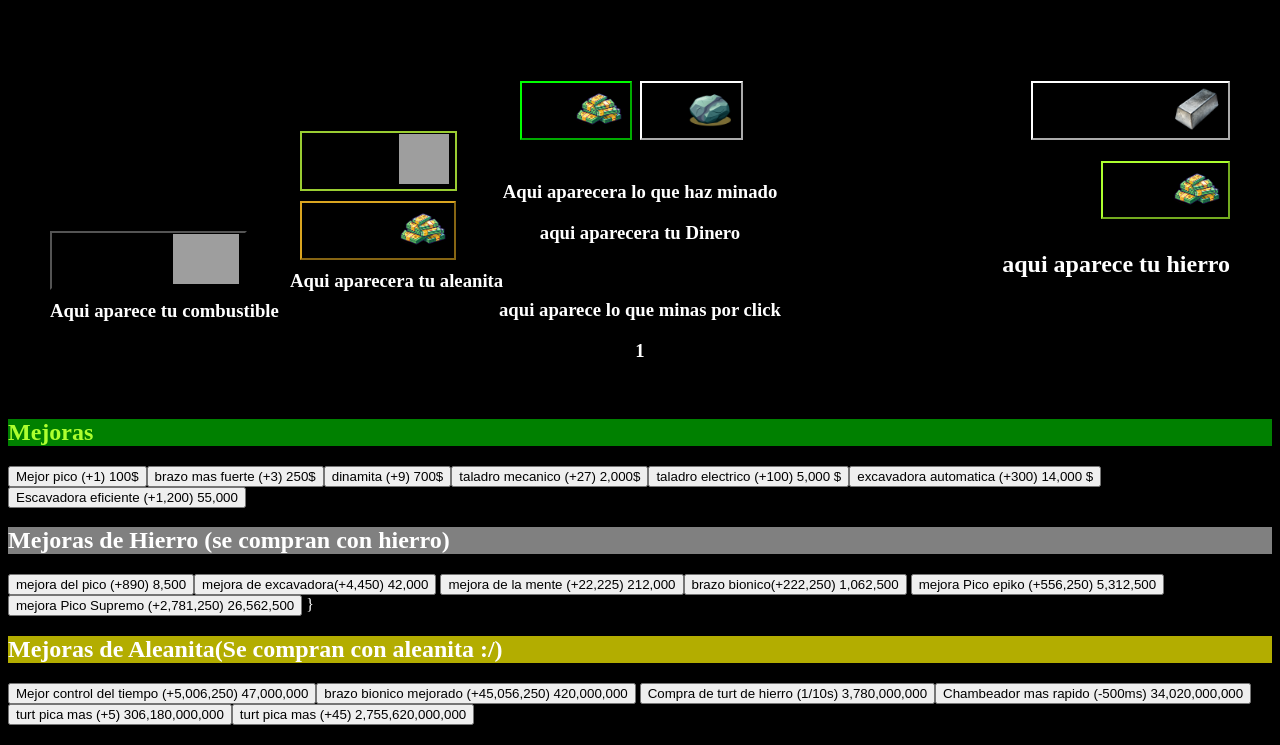
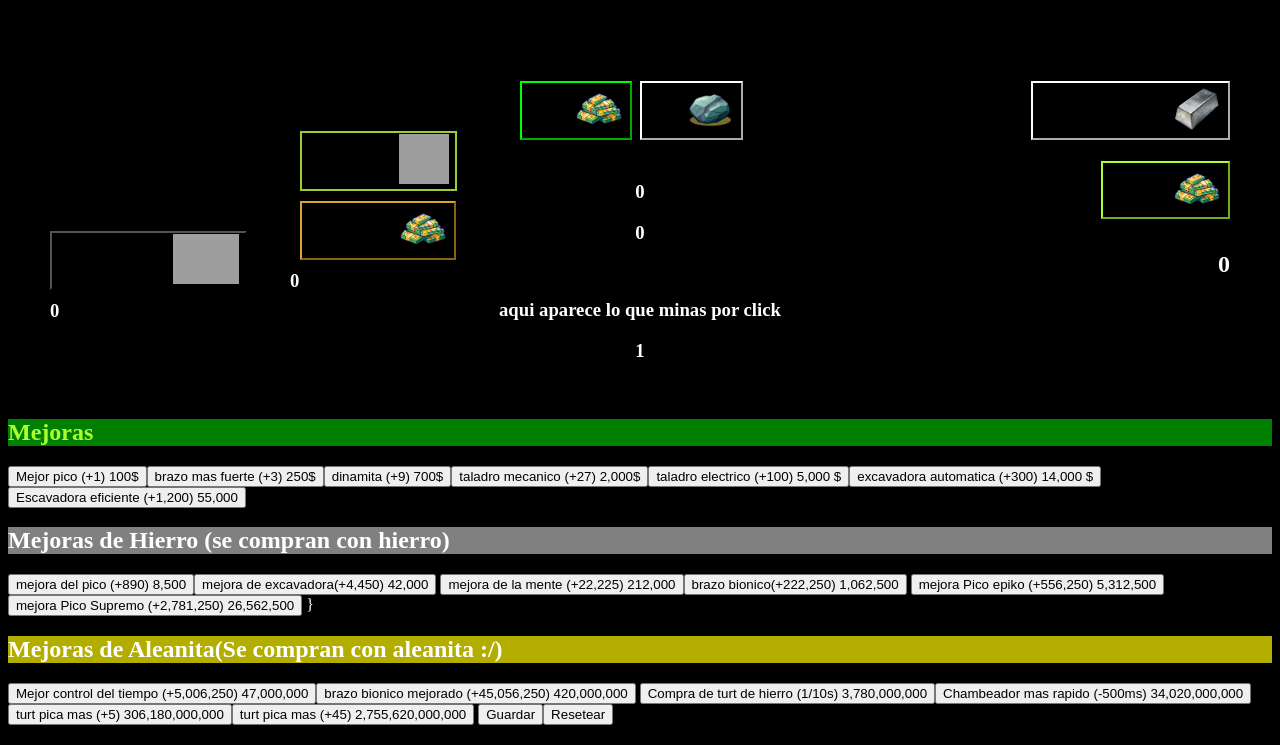
Before and after one commit to myweb1/minerocks, a plain HTML site: page index.html in a window 1280 px wide. Shown: the part 69-814 px from the top of the page. Drawn offline with Linux system fonts and the light colour scheme; grey boxes are pictures that could not be loaded; a web font is replaced by a local one.

Commit message:
upd 3.0,0 WIP

```diff
--- a/index.html
+++ b/index.html
@@ -41,6 +41,7 @@
         <button onclick="CreateInterval()" id="hierrchamba">Compra de turt de hierro (1/10s) 3,780,000,000</button><button onclick="msminos()" >Chambeador mas rapido (-500ms) 34,020,000,000</button>
         <button onclick="Turtpicmasun()" >turt pica mas (+5) 306,180,000,000 </button><button onclick="Turtpicmasdos()" >turt pica mas (+45) 2,755,620,000,000 </button>
         </span>
+        <span><button onclick="save()" >Guardar</button><button onclick="reset()">Resetear</button><h2 id="savres" ></h2></span>
         <script src="main.js" ></script>
     </body>
 </html>
--- a/main.js
+++ b/main.js
@@ -6,6 +6,36 @@ var coalgi = 0
 var aleanitecont = 0
 var trutpic = 1
 var milisecondss = 10000
+var alrturtpic = false
+var alrsaved = false
+
+alrsaved = localStorage.getItem("saved")
+
+    controcas =Number(localStorage.getItem("cantrocasvar"))||0
+    dinero = Number(localStorage.getItem("dinero"))||0;
+    conthierro = Number(localStorage.getItem("conthierro"))||0;
+    coalgi = Number(localStorage.getItem("combustible"))||0;
+    aleanitecont = Number(localStorage.getItem("aleanite"))||0;
+    document.getElementById("cantrocas").innerHTML = controcas
+    document.getElementById("miney").innerHTML = dinero
+    document.getElementById("hierruno").innerHTML = conthierro
+    document.getElementById("Coalcant").innerHTML = coalgi
+    document.getElementById("Aloyconter").innerHTML = aleanitecont
+    alrturtpic = localStorage.getItem("trutpictrufals");
+    if (localStorage.getItem("pico") > 1) {
+        document.getElementById("rocamina").innerHTML = localStorage.getItem("pico",pico);
+    }
+    if (localStorage.getItem("trutpictrufals") == true) {
+        trutpic = localStorage.getItem("trutpic",trutpic);
+        milisecondss = localStorage.getItem("milisecondss",milisecondss);
+        wow = window.setInterval(Chambahierr, milisecondss);
+        document.getElementById("hierrchamba").innerHTML = ""
+        document.getElementById("turt").innerHTML = "tu turt es"+trutpic+"/"+milisecondss
+
+    }
+
+
+
 function funcminar() {
     controcas += pico
     document.getElementById("cantrocas").innerHTML = controcas
@@ -163,6 +193,7 @@ function Createalloy() {
             document.getElementById("hierruno").innerHTML = conthierro
             document.getElementById("Coalcant").innerHTML = coalgi
             document.getElementById("Aloyconter").innerHTML = aleanitecont
+            alrturtpic = true
         }
     }
 
@@ -231,6 +262,30 @@ function Turtpicmasdos() {
     }
 }
 
+function save() {
+    alrsaved = true
+    localStorage.setItem("cantrocasvar",controcas);
+    localStorage.setItem("dinero",dinero);
+    localStorage.setItem("conthierro",conthierro);
+    localStorage.setItem("combustible",coalgi);
+    localStorage.setItem("aleanite",aleanitecont);
+    localStorage.setItem("trutpic",trutpic);
+    localStorage.setItem("milisecondss",milisecondss);
+    localStorage.setItem("pico",pico);
+    localStorage.setItem("trutpictrufals",alrturtpic);
+    localStorage.setItem("saved",alrsaved);
+    document.getElementById("savres").innerHTML = "¡Guardado!"
+    window.setTimeout(Timeout,5000)
+}
+
+function Timeout() {
+    document.getElementById("savres").innerHTML = ""
+}
+
+function reset() {
+    localStorage.clear()
+}
+
 window.addEventListener("keydown", function entermalo(enter) {
     if ( enter.keyCode == "13" ) {
         enter.preventDefault()
```
